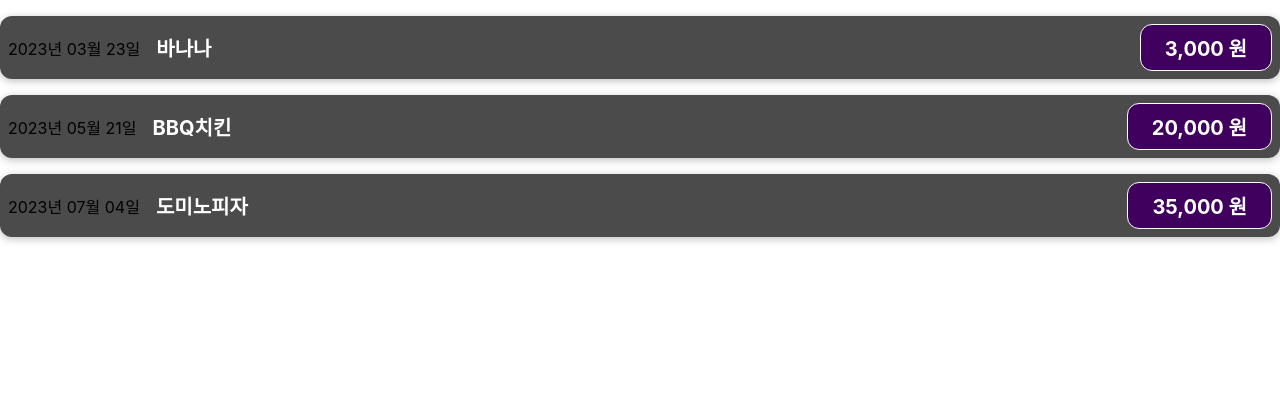
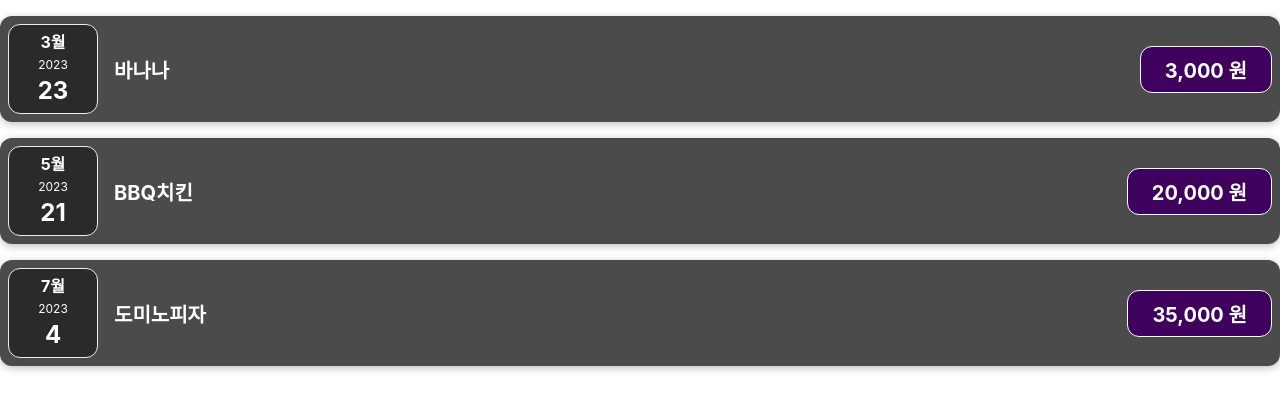
Before and after one commit to mipi1256/react-basic-study, a React (Create React App) app: page / in a window 1280 px wide. Shown: the top 410 px of the page. Built offline with nearby package versions, Linux system fonts and the light colour scheme.

Commit message:
4. 컴포넌트 분할하기

```diff
--- a/package.json
+++ b/package.json
@@ -38,7 +38,10 @@
   "devDependencies": {
     "@eslint/js": "^9.1.1",
     "eslint": "^8.57.0",
+    "eslint-config-prettier": "^9.1.0",
+    "eslint-plugin-prettier": "^5.1.3",
     "eslint-plugin-react": "^7.34.1",
-    "globals": "^15.1.0"
+    "globals": "^15.1.0",
+    "prettier": "^3.2.5"
   }
 }
--- a/src/App.js
+++ b/src/App.js
@@ -1,5 +1,5 @@
 import './App.css';
-import ExpenseItem from './components/ExpenseItem';
+import Expenses from './components/Expenses';
 
 function App() {
 
@@ -9,25 +9,23 @@
     {
       title: '바나나',
       price: 3000,
-      date: new Date(2023, 3, 23),
+      date: new Date(2023, 3 - 1, 23),
     },
     {
       title: 'BBQ치킨',
       price: 20000,
-      date: new Date(2023, 5, 21),
+      date: new Date(2023, 5 - 1, 21),
     },
     {
       title: '도미노피자',
       price: 35000,
-      date: new Date(2023, 7, 4),
+      date: new Date(2023, 7 - 1, 4),
     },
   ];
 
   return (
     <>
-      <ExpenseItem title={expenses[0].title} price={expenses[0].price} date={expenses[0].date} />
-      <ExpenseItem title={expenses[1].title} price={expenses[1].price} date={expenses[1].date} />
-      <ExpenseItem title={expenses[2].title} price={expenses[2].price} date={expenses[2].date} />
+      <Expenses items={expenses} />
     </>
   );
 }
--- /dev/null
+++ b/src/components/ExpenseDate.css
@@ -0,0 +1,30 @@
+.expense-date {
+  display: flex;
+  flex-direction: column;
+  width: 5.5rem;
+  height: 5.5rem;
+  border: 1px solid #ececec;
+  background-color: #2a2a2a;
+  color: white;
+  border-radius: 12px;
+  align-items: center;
+  justify-content: center;
+}
+
+.expense-date div {
+  margin-bottom: 0.25rem;
+}
+
+.expense-date__month {
+  font-size: 1rem;
+  font-weight: bold;
+}
+
+.expense-date__year {
+  font-size: 0.75rem;
+}
+
+.expense-date__day {
+  font-size: 1.5rem;
+  font-weight: bold;
+}
--- /dev/null
+++ b/src/components/ExpenseDate.js
@@ -0,0 +1,19 @@
+import React from 'react';
+import './ExpenseDate.css';
+
+const ExpenseDate = ({date}) => {
+
+  const year = date.getFullYear();
+  const month = date.toLocaleString('ko-KR', {month: 'long'});
+  const day = date.getDate();
+
+  return (
+    <div className='expense-date'>
+      <div className='expense-date__month'>{month}</div>
+      <div className='expense-date__year'>{year}</div>
+      <div className='expense-date__day'>{day}</div>
+    </div>
+  )
+}
+
+export default ExpenseDate;
--- a/src/components/ExpenseItem.js
+++ b/src/components/ExpenseItem.js
@@ -1,23 +1,27 @@
 import React from 'react';
 import './ExpenseItem.css';
+import ExpenseDate from './ExpenseDate';
 
 const ExpenseItem = ({title, price, date}) => {
 
   // 한자리 수를 두자리로 변환해주는 함수
   // To make the month and day to have a zero infront of it when the number is less than 2 digits.
   // Also, you need to receive the data into the function as a parameter.
+  /*
   const make2digit = (text) => {
     return text.toString().padStart(2, '0');
   }
+  */
 
-  // 날짜 포맷팅 변환 함수 정의
-  const makeFormattedDate = () => {
+  // 날짜 포맷팅 변환 함수 정의 -> ExpenseDate.js
+  /*const makeFormattedDate = () => {
     const year = date.getFullYear();
     const month = date.getMonth();
     const day = date.getDate();
 
     return `${year}년 ${make2digit(month)}월 ${make2digit(day)}일`;
   }
+  */
 
   // 숫자를 화폐 표기법으로 바꾸기
   // 숫자 콤마 찍기
@@ -26,7 +30,7 @@
 
   return (
     <div className='expense-item'>
-      <div>{makeFormattedDate()}</div>
+      <ExpenseDate date={date} />
       <div className='expense-item__description'>
         <h2>{title}</h2>
         <div className='expense-item__price'>{formattedPrice} 원</div>
--- /dev/null
+++ b/src/components/Expenses.js
@@ -0,0 +1,14 @@
+import React from 'react';
+import ExpenseItem from './ExpenseItem';
+
+const Expenses = ({items: expenses}) => {
+  return (
+    <div className='expenses'>
+    <ExpenseItem title={expenses[0].title} price={expenses[0].price} date={expenses[0].date} />
+    <ExpenseItem title={expenses[1].title} price={expenses[1].price} date={expenses[1].date} />
+    <ExpenseItem title={expenses[2].title} price={expenses[2].price} date={expenses[2].date} />
+    </div>
+  )
+}
+
+export default Expenses;
```
Also changed, not shown: eslint.config.mjs (deleted, +0 -10 lines), .eslintrc.json (added), 2 other files (tests, documents, lock files or other folders).
